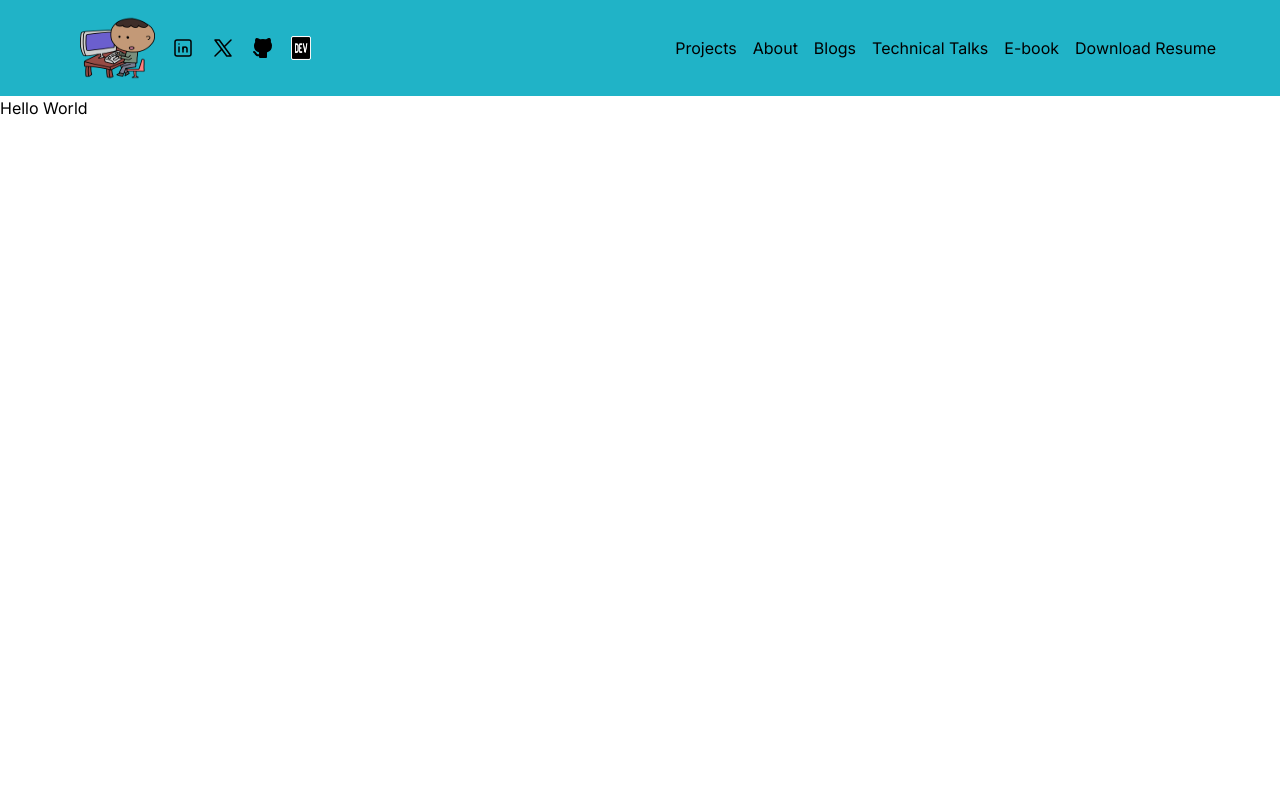
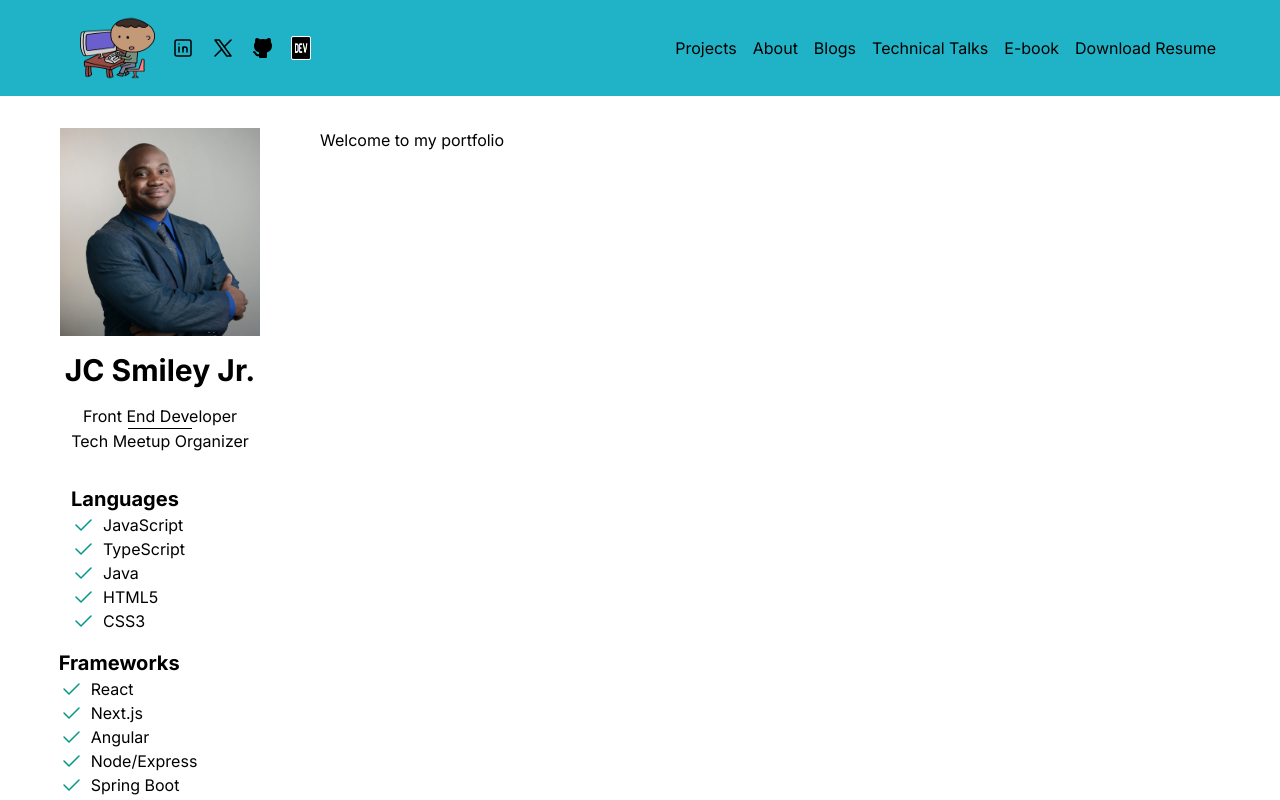
Before and after one commit to jcsmileyjr/portfolio-v4, a Next.js app: page / in a window 1280 px wide. Built offline with nearby package versions, Linux system fonts and the light colour scheme.

Commit message:
Initial sidebar content and styling

```diff
--- /dev/null
+++ b/src/app/components/displaySkill/displaySkill.tsx
@@ -0,0 +1,14 @@
+
+const DisplaySkill = ({content}: {content: string}) => {
+    return (
+        <p className="flex flex-row items-center gap-2">
+            <svg xmlns="http://www.w3.org/2000/svg" width="24" height="24" viewBox="0 0 24 24" stroke-width="1.5" stroke="#009988" fill="none" stroke-linecap="round" stroke-linejoin="round">
+                <path stroke="none" d="M0 0h24v24H0z" fill="none"/>
+                <path d="M5 12l5 5l10 -10" />
+            </svg>
+            {content}
+        </p>
+    )
+}
+
+export default DisplaySkill;
--- a/src/app/components/header/header.tsx
+++ b/src/app/components/header/header.tsx
@@ -19,7 +19,7 @@ const Header = () => {
     setSize(window.innerWidth);
     };
     return (
-        <section className="bg-primaryBlue w-full text-white py-4 px-8 flex flex-col md:flex-row justify-between">
+        <section className="bg-primaryBlue w-full text-white py-4 px-8 flex flex-col md:flex-row justify-between mb-8">
             <div className='flex flex-row justify-between'>
                 <div className='flex flex-row gap-4 items-center '>
                     <Image priority={false} src={Coder} width={75} height={50} alt="" className='h-16 ml-12' />
--- a/src/app/page.tsx
+++ b/src/app/page.tsx
@@ -1,12 +1,51 @@
-import Image from 'next/image'
-import Header from './components/header/header'
-
+import Image from 'next/image';
+import Header from './components/header/header';
+import HeadShot from './images/personal/head-shot.jpg';
+import DisplaySkill from './components/displaySkill/displaySkill';
 
 export default function Home() {
   return (
     <main className="flex min-h-screen flex-col">
       <Header />
-      <h1>Hello World</h1>
+      <div className='flex flex-col md:flex-row'>
+        <aside className='w-full md:w-1/4'>
+          {/* Headshot Image */}
+          <div className='flex flex-col gap-4 justify-center items-center'>
+            <Image src={HeadShot} alt="" width={200} height={200} />
+            <h1 className='text-3xl font-bold'>JC Smiley Jr.</h1>
+          </div>
+          {/* Name and Position */}
+          <div className='flex flex-col items-center mt-4'>
+            <p>Front End Developer</p>
+            <hr className='w-1/5'/>
+            <p>Tech Meetup Organizer</p>
+          </div>
+          {/* Languages and Frameworks */}
+          <div className='flex flex-row md:flex-col justify-between px-4 mt-8'>
+            <div className='md:m-auto md:pr-16'>
+              <h2 className='font-bold text-xl'>Languages</h2>
+              <DisplaySkill content="JavaScript" />
+              <DisplaySkill content="TypeScript" />
+              <DisplaySkill content="Java" />
+              <DisplaySkill content="HTML5" />
+              <DisplaySkill content="CSS3" />
+            </div>
+            <div className='md:mt-4 md:m-auto md:pr-16'>
+              <h2 className='font-bold text-xl'>Frameworks</h2>
+              <DisplaySkill content="React" />
+              <DisplaySkill content="Next.js" />
+              <DisplaySkill content="Angular" />
+              <DisplaySkill content="Node/Express" />
+              <DisplaySkill content="Spring Boot" />
+            </div>
+          </div>
+        </aside>
+        <div className='w-full md:w-3/4'>
+          <h1>
+            Welcome to my portfolio
+          </h1>
+        </div>
+      </div>
     </main>
   )
 }
```
Also changed, not shown: src/app/images/personal/head-shot.jpg (added), 1 other file (tests, documents, lock files or other folders).
